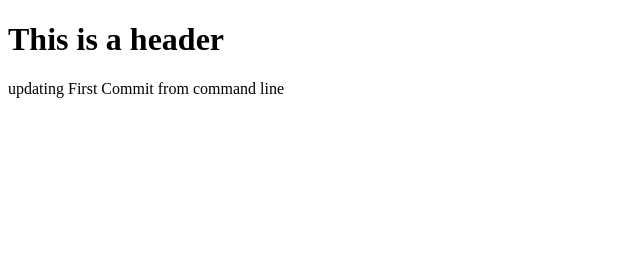
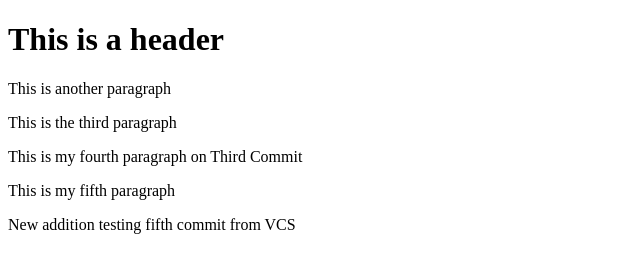
Before and after one commit to rhundal/git-test, a plain HTML site: page index.html in a window 1280 px wide. Shown: the whole page, without its empty margins (0-640 px from the left). Drawn offline with Linux system fonts and the light colour scheme.

Commit message:
New change to Fifth commit

```diff
--- a/index.html
+++ b/index.html
@@ -5,6 +5,10 @@
 
     <body>
         <h1> This is a header </h1>
-        <p> updating First Commit from command line </p>
+        <p> This is another paragraph </p>
+        <p> This is the third paragraph </p>
+        <p> This is my fourth paragraph on Third Commit </p>
+        <p> This is my fifth paragraph </p>
+        <p> New addition testing fifth commit from VCS</p>
     </body>
 </html>
```
